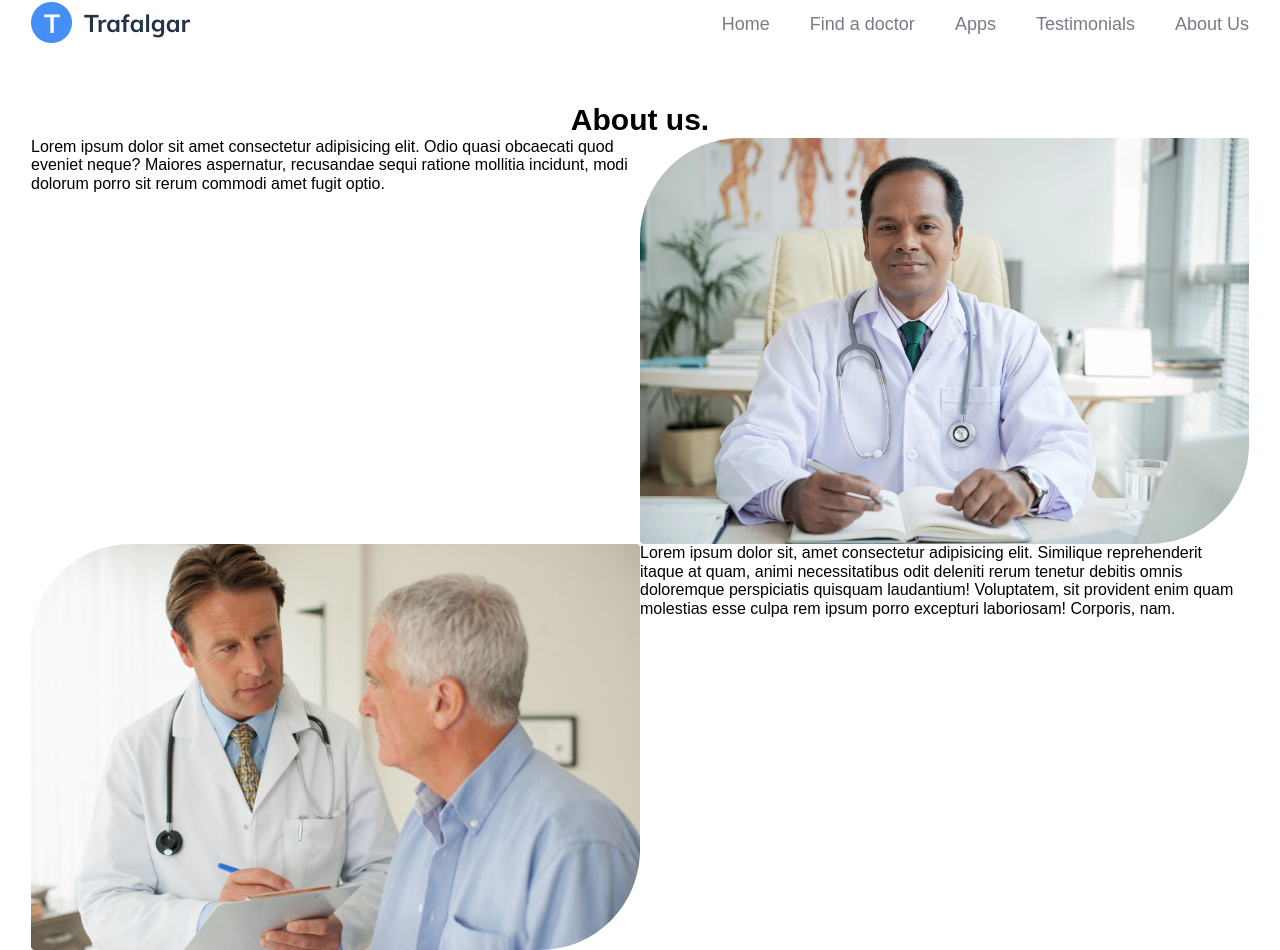
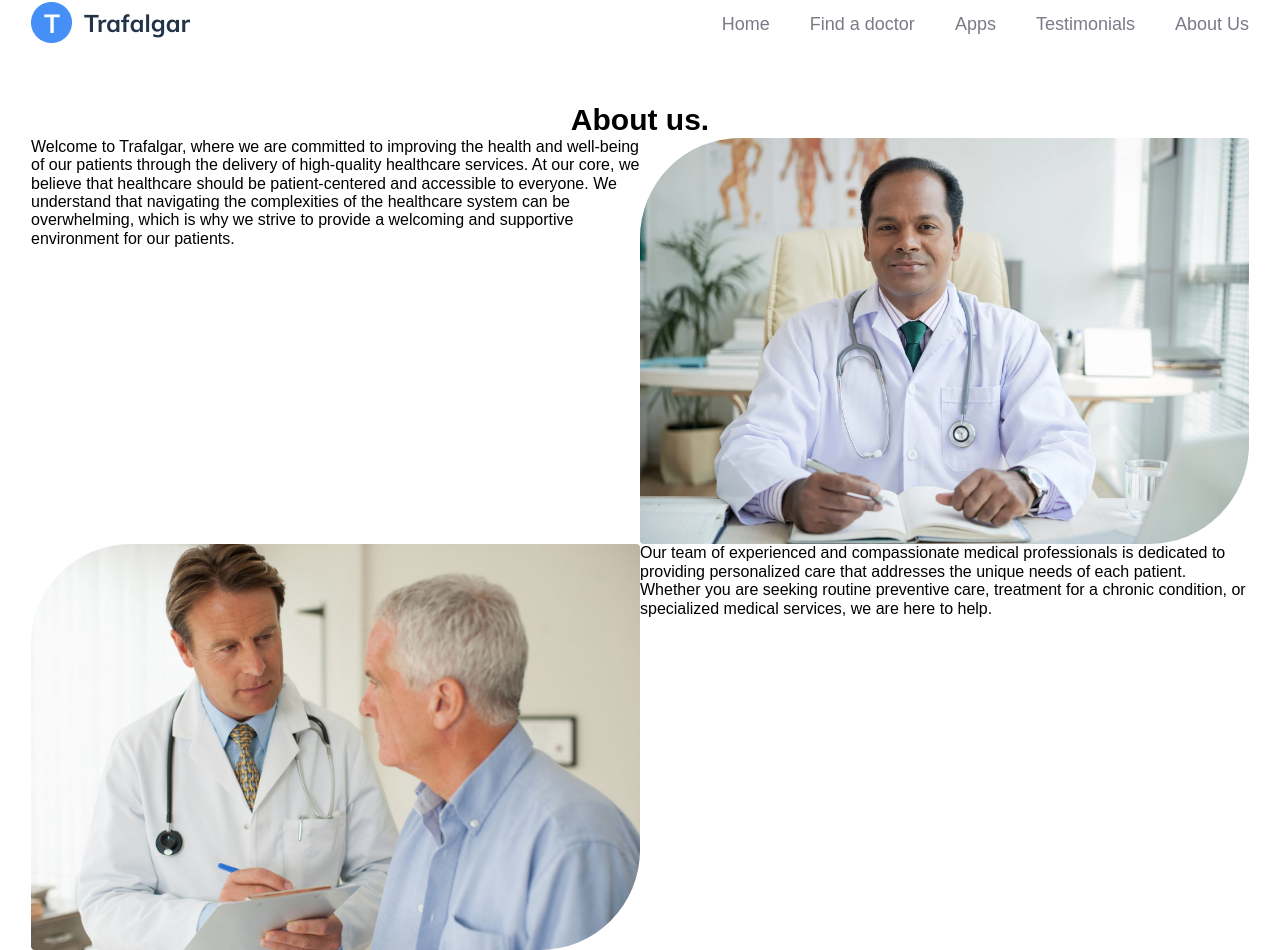
Before and after one commit to DanielCikora/Trafalgar-ReactJS-App, a React (Vite) app: page /AboutUs in a window 1280 px wide. Shown: the part 54-1004 px from the top of the page. Built offline with nearby package versions, Linux system fonts and the light colour scheme; a web font is replaced by a local one.

Commit message:
About-Us Text section edited.

```diff
--- a/src/App.css
+++ b/src/App.css
@@ -683,6 +683,7 @@ body {
   padding: 53px 37px 37px 37px;
   cursor: pointer;
   transition: all 0.3s ease-in-out;
+  box-shadow: 0 0 10px 0 #7d7987;
 }
 .services-box:hover {
   outline: 1px solid #7d7987;
--- a/src/components/pages/AboutUs.tsx
+++ b/src/components/pages/AboutUs.tsx
@@ -9,10 +9,13 @@ function AboutUs() {
           <div className='nav-about__ourcompany'>
             <div className='about-ourcompany__text'>
               <p className='nav-about__p'>
-                Lorem ipsum dolor sit amet consectetur adipisicing elit. Odio
-                quasi obcaecati quod eveniet neque? Maiores aspernatur,
-                recusandae sequi ratione mollitia incidunt, modi dolorum porro
-                sit rerum commodi amet fugit optio.
+                Welcome to Trafalgar, where we are committed to improving the
+                health and well-being of our patients through the delivery of
+                high-quality healthcare services. At our core, we believe that
+                healthcare should be patient-centered and accessible to
+                everyone. We understand that navigating the complexities of the
+                healthcare system can be overwhelming, which is why we strive to
+                provide a welcoming and supportive environment for our patients.
               </p>
             </div>
             <img
@@ -28,11 +31,11 @@ function AboutUs() {
               alt='we-care__image'
             />
             <p className='nav-about__p'>
-              Lorem ipsum dolor sit, amet consectetur adipisicing elit.
-              Similique reprehenderit itaque at quam, animi necessitatibus odit
-              deleniti rerum tenetur debitis omnis doloremque perspiciatis
-              quisquam laudantium! Voluptatem, sit provident enim quam molestias
-              esse culpa rem ipsum porro excepturi laboriosam! Corporis, nam.
+              Our team of experienced and compassionate medical professionals is
+              dedicated to providing personalized care that addresses the unique
+              needs of each patient. Whether you are seeking routine preventive
+              care, treatment for a chronic condition, or specialized medical
+              services, we are here to help.
             </p>
           </div>
         </div>
--- a/src/partials/_services.scss
+++ b/src/partials/_services.scss
@@ -63,6 +63,7 @@
   padding: 53px 37px 37px 37px;
   cursor: pointer;
   @include transition-time;
+  box-shadow: 0 0 10px 0 $light-grey;
   &:hover {
     outline: 1px solid $light-grey;
     transform: scale(1.1);
```
Also changed, not shown: 1 other file (tests, documents, lock files or other folders).
